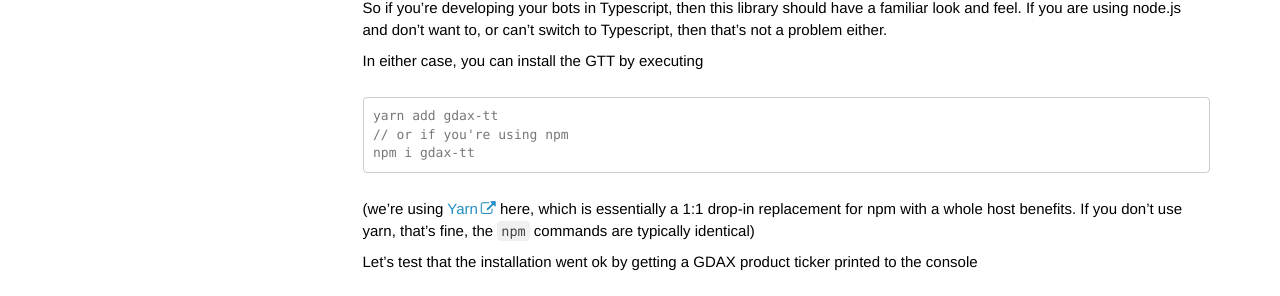
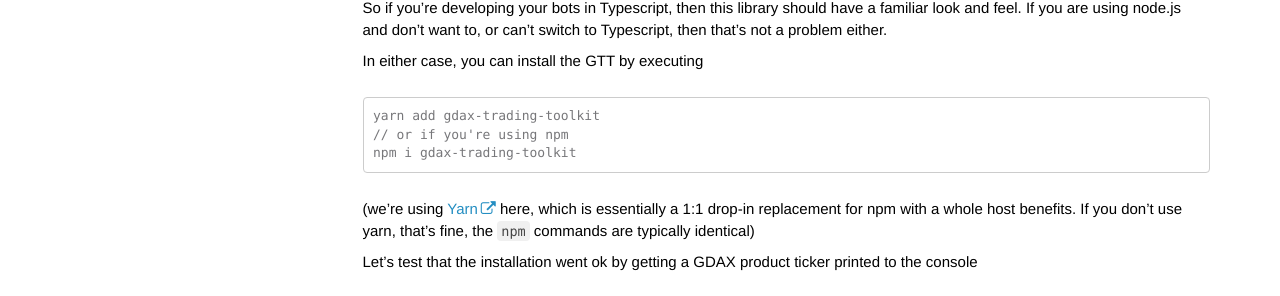
Before and after one commit to flexDev914/coinbase_pro_trading_toolkit, a Jekyll site: the page built from docs/pages/gtt/gtt_installation.md, in a window 1280 px wide and 900 px high. Shown: the part 443-739 px from the top of the window. Built offline with Jekyll 4.4.1, drawn with Linux system fonts in a browser that asks for light colours; nearby versions of some CDN libraries; comment, search, counter and statistics services are not loaded.

Commit message:
Fix npm package

```diff
--- a/docs/pages/gtt/gtt_installation.md
+++ b/docs/pages/gtt/gtt_installation.md
@@ -20,9 +20,9 @@ node.js and don't want to, or can't switch to Typescript, then that's not a prob
 
 In either case, you can install the GTT by executing
 
-    yarn add gdax-tt
+    yarn add gdax-trading-toolkit
     // or if you're using npm
-    npm i gdax-tt
+    npm i gdax-trading-toolkit
 
 (we're using [Yarn](https://yarnpkg.com/) here, which is essentially a 1:1 drop-in replacement for npm with a whole host
 benefits. If you don't use yarn, that's fine, the `npm` commands are typically identical)
--- /dev/null
+++ b/src/exchanges/index.ts
@@ -0,0 +1,4 @@
+export * from './ExchangeFeed';
+export * from './bitfinex/BitfinexFeed';
+export * from './gdax/GDAXFeed';
+export * from './poloniex/PoloniexFeed';
--- a/src/lib/math/BigArray.ts
+++ b/src/lib/BigArray.ts
@@ -12,7 +12,7 @@
  * License for the specific language governing permissions and limitations under the License.                              *
  ***************************************************************************************************************************/
 
-import { Big, big, BigJS, Biglike, ONE, ZERO } from '../types';
+import { Big, big, BigJS, Biglike, ONE, ZERO } from './types';
 
 export default class BigArray {
     static copy(a: BigArray) {
--- a/src/lib/OrderbookUtils.ts
+++ b/src/lib/OrderbookUtils.ts
@@ -14,7 +14,7 @@
 
 import { Big, BigJS, Biglike, ONE, ZERO } from './types';
 import { OrderbookState, PriceLevel } from './Orderbook';
-import BigArray from './math/BigArray';
+import BigArray from './BigArray';
 
 export interface MarketOrderStats {
     first_price: BigJS;
--- /dev/null
+++ b/src/lib/index.ts
@@ -0,0 +1,6 @@
+export * from './AbstractMessageTransform';
+export * from './BookBuilder';
+export * from './Orderbook';
+export * from './OrderbookDiff';
+export * from './OrderbookUtils';
+export * from './StaticCommandSet';
--- /dev/null
+++ b/src/utils/index.ts
@@ -0,0 +1,2 @@
+export * from './Logger';
+export * from './printers';
```
Also changed, not shown: package.json (+18 -18 lines), src/FXService/index.ts (added, +19 -0 lines), src/core/index.ts (added, +9 -0 lines), src/factories/index.ts (+7 -0 lines), src/index.ts (+7 -5 lines), test/lib/BigArrayTest.ts (+1 -1 lines), 1 other file.
